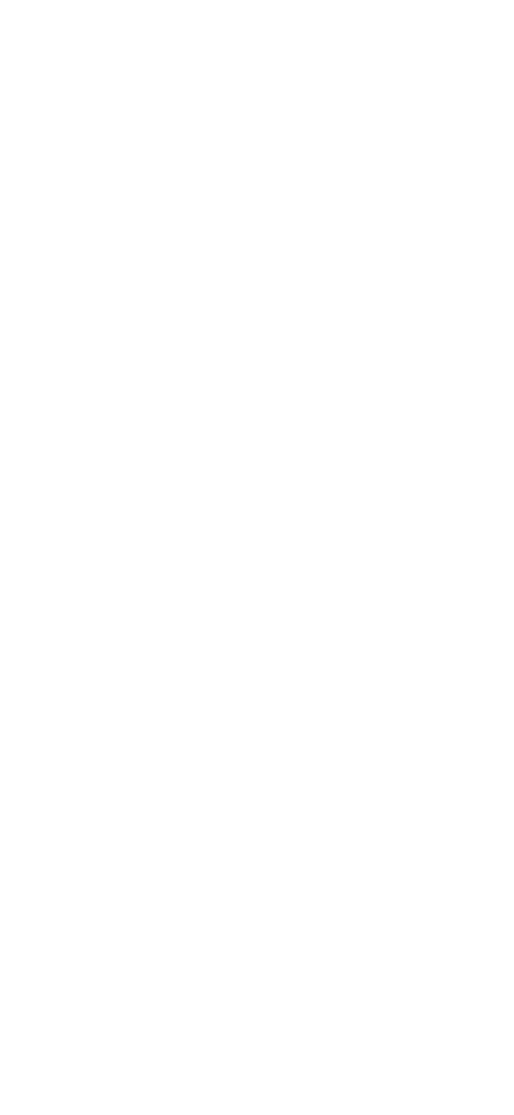
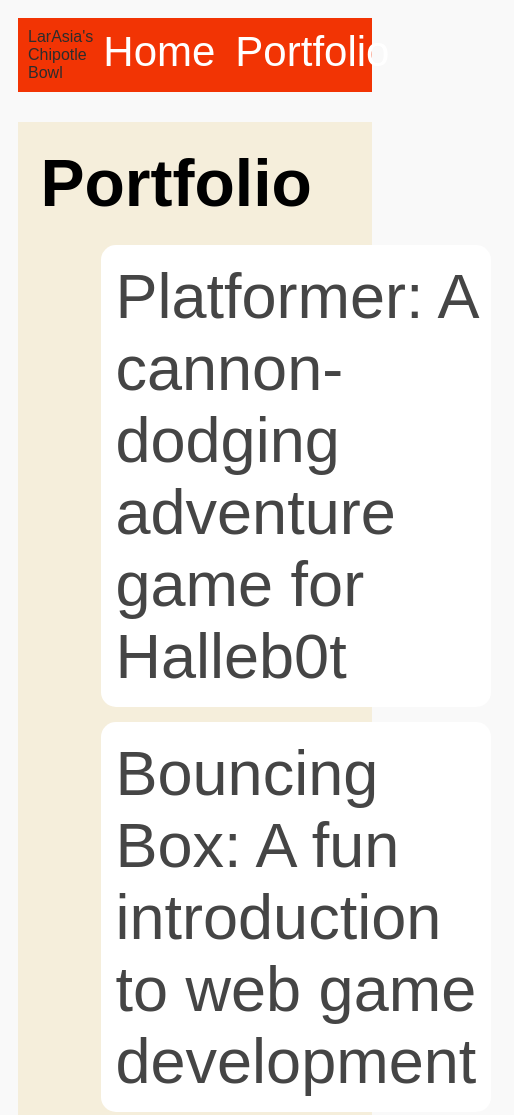
Before and after one commit to larasiamartin/larasiamartin.github.io, a plain HTML site: page portfolio.html in a window 390 px wide. Shown: the top 1115 px of the page, 514 px wide, since content can reach past the window. Before the commit the page ends 844 px from the top, so only its background shows below. Drawn offline with Linux system fonts and the light colour scheme.

Commit message:
add portfolio page to websote

```diff
--- a/portfolio.html
+++ b/portfolio.html
@@ -0,0 +1,42 @@
+<!DOCTYPE html>
+<html>
+    <head>
+    <title>LarAsia's Chipotle Order</title>
+    <link rel="stylesheet" href=style.css />
+</head>
+
+<boby>
+    <!-- All content gpes here -->
+     <div id="all-comtmets">
+       <nav>
+         <hi>LarAsia's Chipotle Bowl</hi>
+         <ul id="nav-ul">
+          <li class="nav-li">
+            <a href="index.html">Home</a>
+          </li>
+          <li class="nav-li">
+            <a href="portfolio.html">Portfolio</a>
+          </li>
+         </ul>
+
+       </nav>
+
+       <main>
+        <div class="content">
+            <h1>Portfolio</h1>
+            <ul id="portfolio">
+              <li>
+                <a href="projects/platformer/">Platformer: A cannon-dodging adventure game for Halleb0t</a>
+              </li>
+              <li>
+                <a href="projects/bouncing-box/">Bouncing Box: A fun introduction to web game development</a>
+              </li>
+              <li>
+                <a href="projects/circularity/">Circularity: A poetic motion experiment with circles</a>
+              </li>
+            </ul>
+        </div>
+       </main>
+    </div>
+ </boby>
+</html>
--- a/style.css
+++ b/style.css
@@ -75,3 +75,79 @@ main {
 h2, h3 {
     margin: 0px;
 }
+
+/* Portfolio styles */
+.content h1  {
+    color: black;
+}
+
+#portfolio {
+    list-style-type: none;
+    padding-left: m 0;
+}
+
+#portfolio li {
+    background: #fff;
+    padding: 10px;
+    border-radius: 10px;
+    margin-bottom: 10px;
+  }
+
+  #portfolio li:hover {
+    background: #eee;
+  }
+
+  #portfolio a {
+    text-decoration: none;
+    color: #454545;
+  }
+
+  /* responsive web design */
+@media screen and (min-width: 120px) and (max-width: 1080px) {
+    main {
+      height: 100ch;
+      zoom: 1.5;
+      display: grid;
+    }
+
+    h1 {
+      font-size: 44px;
+    }
+
+    h2 {
+      font-size: 42px;
+    }
+
+    h3 {
+      font-size: 36px;
+    }
+
+    #all-contents {
+      height: 100ch;
+      margin: none;
+    }
+
+    a {
+      font-size: 42px;
+    }
+
+    .sidebar {
+      margin-right: 0px;
+      justify-content: center;
+      align-items: center;
+    }
+
+    .sidebar-img {
+      width: 100%;
+    }
+
+    p,
+    li {
+      font-size: 24px;
+    }
+
+    .content {
+      align-content: center;
+      justify-content: center;
+    }
+  }
```
